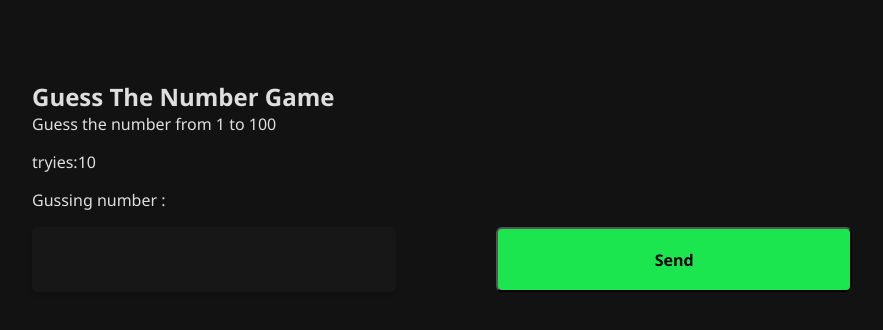
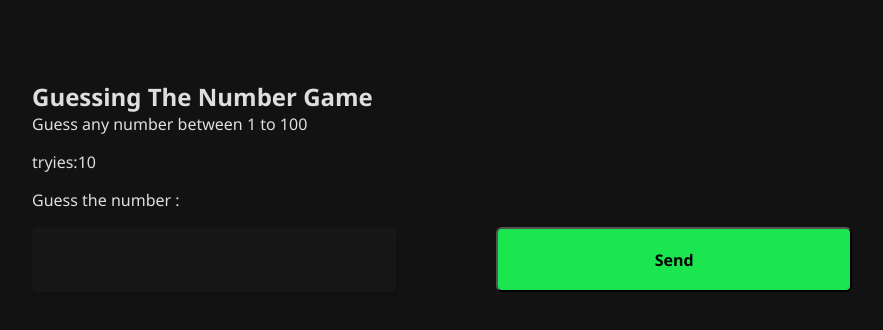
Before and after one commit to Tczr/frontEnd-projects, a plain HTML site: page guess-the-number/main.html in a window 1280 px wide. Shown: the whole page, without its empty margins (198-1081 px from the left). Drawn offline with Linux system fonts and the light colour scheme.

Commit message:
update guess-the-number/main.html file

```diff
--- a/guess-the-number/main.html
+++ b/guess-the-number/main.html
@@ -4,17 +4,17 @@
     <meta charset="UTF-8">
     <meta http-equiv="X-UA-Compatible" content="IE=edge">
     <meta name="viewport" content="width=device-width, initial-scale=1.0">
-    <title>Gusse the number</title>
+    <title>Guess the number</title>
     <link rel="stylesheet" href="style.css"/>
 </head>
 <body>
-    <h2>Guess The Number Game</h2>
-    <p>Guess the number from 1 to 100</p>
+    <h2>Guessing The Number Game</h2>
+    <p>Guess any number between  1 to 100</p>
     <!-- <h5>how to play</h5> toggel -->
     <p class="m2">tryies:<span class="number-of-tries">10</span></span></p>
 
     <form action="#" method="post" >
-        <label class="m2">Gussing number : </label>
+        <label class="m2">Guess the number : </label>
         <div class="flex m2">
 
             <input type="text">
```
